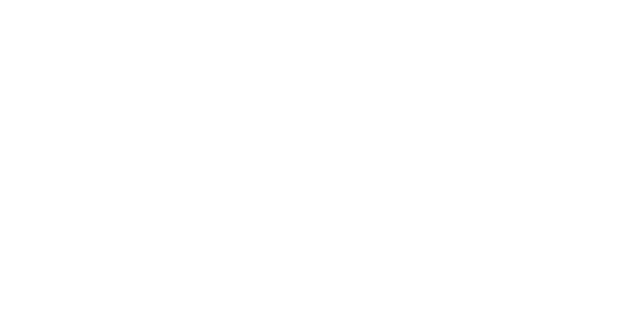
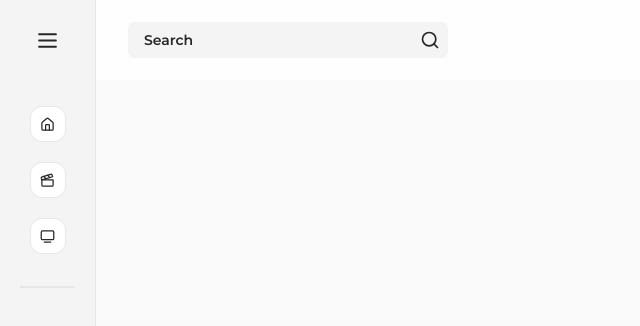
Before and after one commit to SanzEev17/Movie-Magic, a Next.js app: page / in a window 1280 px wide. Shown: the top 326 px of the page, without its empty margins (0-640 px from the left). Built offline with nearby package versions, Linux system fonts and the light colour scheme.

Commit message:
Created Header and Sidebar

```diff
--- a/app/globals.css
+++ b/app/globals.css
@@ -1,3 +1,9 @@
 @tailwind base;
 @tailwind components;
 @tailwind utilities;
+
+@layer utilities {
+  .icon {
+    @apply h-9 w-9 p-2 border cursor-pointer flex items-center justify-center;
+  }
+}
--- a/app/layout.tsx
+++ b/app/layout.tsx
@@ -1,12 +1,13 @@
 import type { Metadata } from "next";
 import { Montserrat } from "next/font/google";
 import "./globals.css";
+import RootContainer from "@/components/RootContainer";
 
 const fontFamily = Montserrat({ subsets: ["latin"] });
 
 export const metadata: Metadata = {
-  title: "Create Next App",
-  description: "Generated by create next app",
+  title: "Movie-Magic",
+  description: "",
 };
 
 export default function RootLayout({
@@ -16,7 +17,11 @@
 }>) {
   return (
     <html lang="en">
-      <body className={fontFamily.className}>{children}</body>
+      <body className={`${fontFamily.className} text-zinc-800`}>
+        <RootContainer>
+          {children}
+        </RootContainer>
+      </body>
     </html>
   );
 }
--- /dev/null
+++ b/components/Header.tsx
@@ -0,0 +1,54 @@
+"use client";
+import { ChevronLeft, Menu, Search } from "lucide-react";
+import React, { useState } from "react";
+
+const Header = ({
+  toggleSidebar,
+  isSidebarOpen,
+}: {
+  toggleSidebar: () => void;
+  isSidebarOpen: boolean;
+}) => {
+  const [isSearchOpen, setIsSearchOpen] = useState(false);
+  const toggleSearch = () => {
+    setIsSearchOpen(!isSearchOpen);
+  };
+
+  return (
+    <header className="px-4 md:px-8 py-5 sticky top-0 z-10 h-16 md:h-20 flex justify-between items-center bg-white/[0.75] backdrop-blur-lg backdrop-saturate-[180%]">
+      <div className="md:hidden pe-2">
+        {isSearchOpen ? (
+          <ChevronLeft size={20} strokeWidth={3} onClick={toggleSidebar} />
+        ) : (
+          <Menu
+            size={20}
+            onClick={toggleSidebar}
+            className={`${isSidebarOpen ? "hidden" : ""}`}
+          />
+        )}
+      </div>
+      <div
+        className={`${
+          isSearchOpen ? "block" : "hidden"
+        } md:block w-full md:max-w-80 relative text-sm`}
+      >
+        <input
+          type="text"
+          placeholder="Search"
+          className="w-full bg-zinc-100 ps-4 pe-8 py-2 rounded-md placeholder:text-zinc-800 placeholder:font-semibold"
+        />
+        <div className="absolute right-0 top-0 p-2 ">
+          <Search size={20} />
+        </div>
+      </div>
+      <div
+        className={`${isSearchOpen ? "hidden" : ""} md:hidden cursor-pointer`}
+        onClick={toggleSearch}
+      >
+        <Search size={20} />
+      </div>
+    </header>
+  );
+};
+
+export default Header;
--- /dev/null
+++ b/components/RootContainer.tsx
@@ -0,0 +1,26 @@
+"use client";
+import React, { useState } from "react";
+import Header from "./Header";
+import Sidebar from "./Sidebar";
+
+const RootContainer = ({
+  children,
+}: Readonly<{
+  children: React.ReactNode;
+}>) => {
+  const [isSidebarOpen, setIsSidebarOpen] = useState(false);
+  const toggleSidebar = () => {
+    setIsSidebarOpen(!isSidebarOpen);
+  };
+  return (
+    <main className="flex bg-zinc-50">
+      <Sidebar isSidebarOpen={isSidebarOpen} />
+      <section className="h-dvh flex-1 overflow-y-auto">
+        <Header isSidebarOpen={isSidebarOpen} toggleSidebar={toggleSidebar} />
+        <section className="px-4 md:px-8">{children}</section>
+      </section>
+    </main>
+  );
+};
+
+export default RootContainer;
--- /dev/null
+++ b/components/Sidebar.tsx
@@ -0,0 +1,69 @@
+"use client";
+import React, { useState } from "react";
+import { ChevronLeft, Clapperboard, HomeIcon, Menu, Tv2 } from "lucide-react";
+import Link from "next/link";
+
+const sidebarItems = [
+  { title: "Explore", icon: HomeIcon, slug:"/" },
+  { title: "Movies", icon: Clapperboard, slug:"/movies/popular/" },
+  { title: "TV-shows", icon: Tv2, slug:"/tv-shows/popular/" },
+];
+
+const Sidebar = ({ isSidebarOpen }: { isSidebarOpen: boolean }) => {
+  const [isExpanded, setIsExpanded] = useState(false);
+
+  const toggleSidebar = () => {
+    setIsExpanded(!isExpanded);
+  };
+  return (
+    <nav
+      className={`z-20 fixed md:block md:relative h-dvh flex-shrink-0 bg-zinc-100 border-r transition-all duration-200 ease-in-out ${
+        isExpanded ? "w-56" : "w-24"
+      }
+      ${isSidebarOpen ? "" : "hidden"}
+      `}
+    >
+      <div className="h-full w-full flex flex-col items-center text-sm py-3 px-5">
+        {isExpanded ? (
+          <div className="absolute right-0 px-3">
+            <button onClick={toggleSidebar}>
+              <ChevronLeft size={20} />
+            </button>
+          </div>
+        ) : (
+          <div className="p-4">
+            <button onClick={toggleSidebar}>
+              <Menu size={25} />
+            </button>
+          </div>
+        )}
+        {isExpanded && (
+          <h1 className="mt-8 font-semibold text-base">MovieMagic</h1>
+        )}
+        {/* Sidebar content */}
+        <div
+          className={`${
+            !isExpanded ? "items-center" : ""
+          } w-full flex flex-col py-8 space-y-5 border-b-2`}
+        >
+          {isExpanded && (
+            <h1 className="uppercase font-semibold text-gray-600">Menu</h1>
+          )}
+          {sidebarItems.map((item, index) => {
+            const Icon = item.icon;
+            return (
+              <Link key={index} href={item.slug} className="flex items-center space-x-2">
+                <div className="icon rounded-xl bg-white hover:bg-gray-900 hover:text-white">
+                  <Icon size={15} />
+                </div>
+                {isExpanded && <h1 className="font-semibold">{item.title}</h1>}
+              </Link>
+            );
+          })}
+        </div>
+      </div>
+    </nav>
+  );
+};
+
+export default Sidebar;
```
Also changed, not shown: package.json (+6 -5 lines), 1 other file (tests, documents, lock files or other folders).
